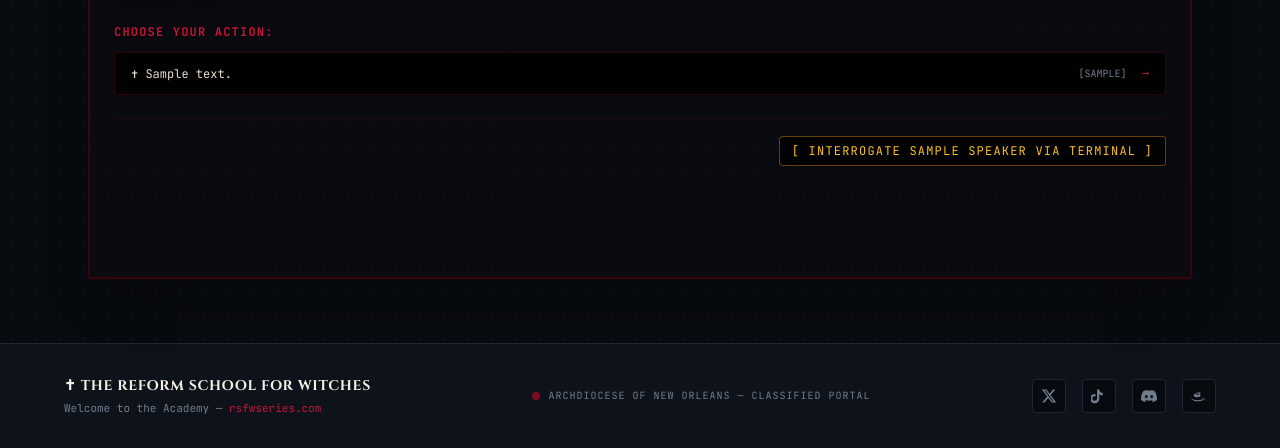
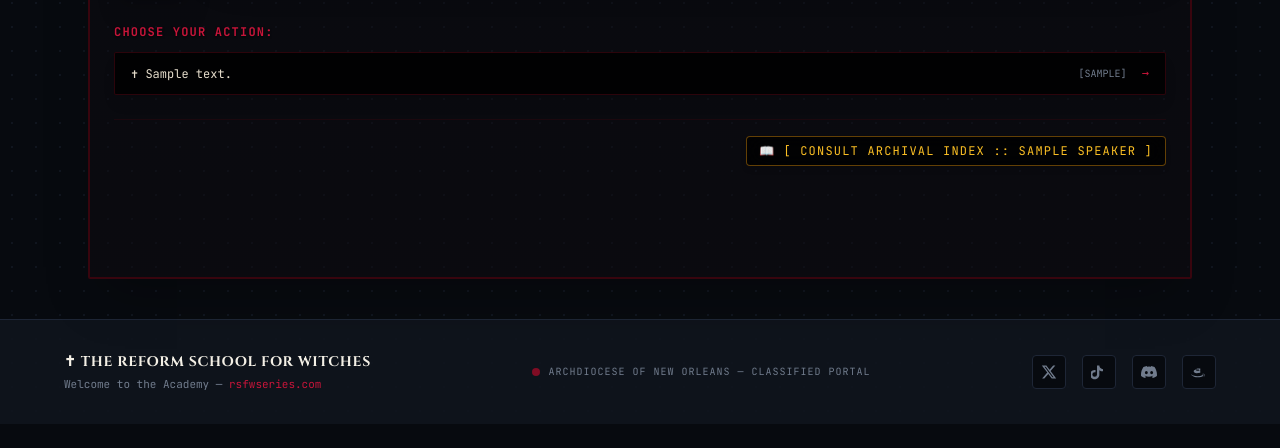
Before and after one commit to kimchris101/reform-school-witches, a FastAPI app: template app/templates/pages/interactive.html in a window 1280 px wide. Shown: the part 441-889 px from the top of the page. After the commit the page ends 853 px from the top, so only its background shows below. Run offline with FastAPI, Linux system fonts and the light colour scheme; the template is opened without the code that fills it: most values are stand-ins (such as "Sample title", 1, 10 or a date in 2020); some libraries are stand-ins or nearby versions.

Commit message:
Update story_node.html

```diff
--- a/app/templates/components/story_node.html
+++ b/app/templates/components/story_node.html
@@ -46,15 +46,13 @@
         {% endfor %}
     </div>
 
-    <!-- Terminal Interrogation Button -->
+    <!-- Consult Archival Index Button -->
     <div class="border-t border-blood-900/40 pt-4 flex justify-end relative z-10">
         <button hx-get="/interactive/chat-modal/{{ node.speaker|lower|replace(' ', '') }}"
-                hx-target="#modal-container"
-                hx-swap="innerHTML"
-                class="font-mono text-xs text-amber-400 hover:text-amber-300 border border-amber-500/40 bg-black/80 hover:bg-amber-500/20 px-3 py-1.5 rounded uppercase tracking-widest transition-colors backdrop-blur-md shadow-md">
-            [ INTERROGATE {{ node.speaker|upper }} VIA TERMINAL ]
+                hx-target="body"
+                hx-swap="beforeend"
+                class="font-mono text-xs text-amber-400 hover:text-amber-300 border border-amber-500/40 bg-black/80 hover:bg-amber-500/20 px-3 py-1.5 rounded uppercase tracking-widest transition-colors backdrop-blur-md shadow-md flex items-center gap-2">
+            <span>📖</span> [ CONSULT ARCHIVAL INDEX :: {{ node.speaker|upper }} ]
         </button>
     </div>
 </div>
-
-<div id="modal-container"></div>
```
